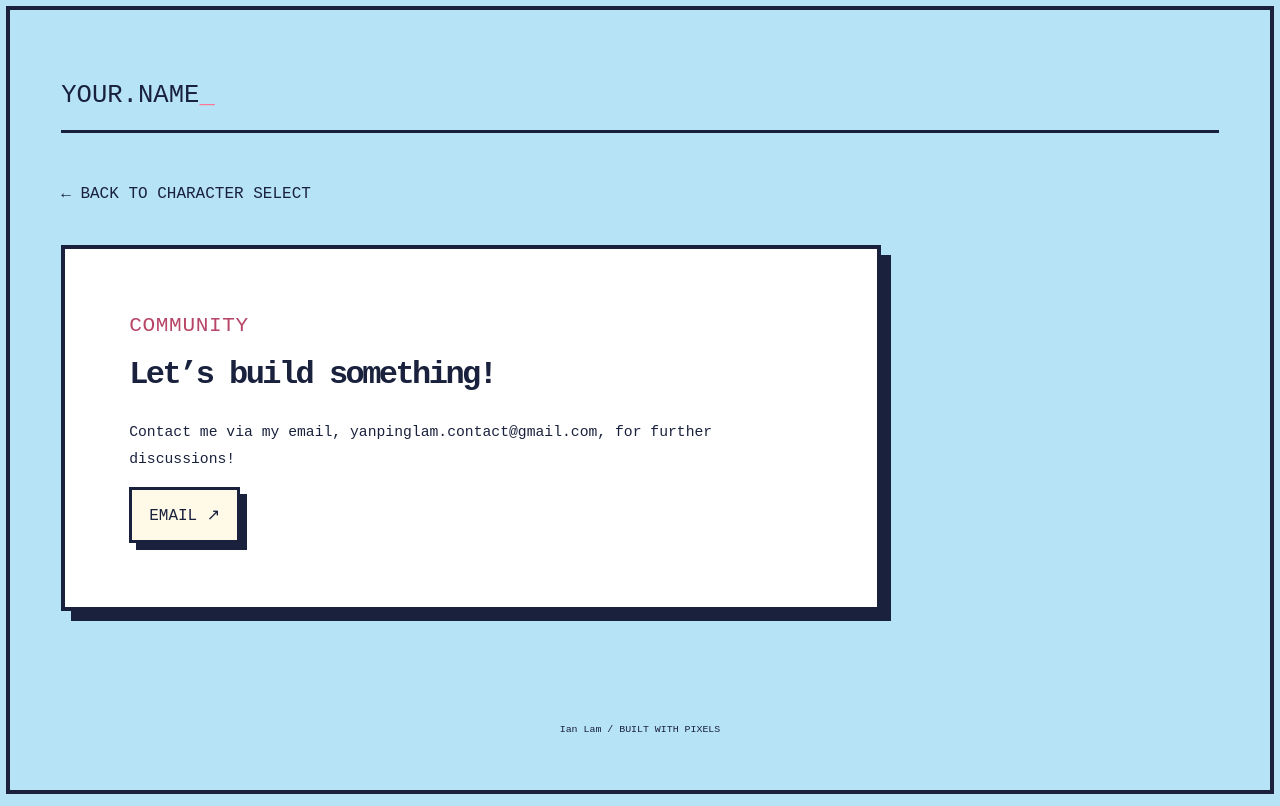
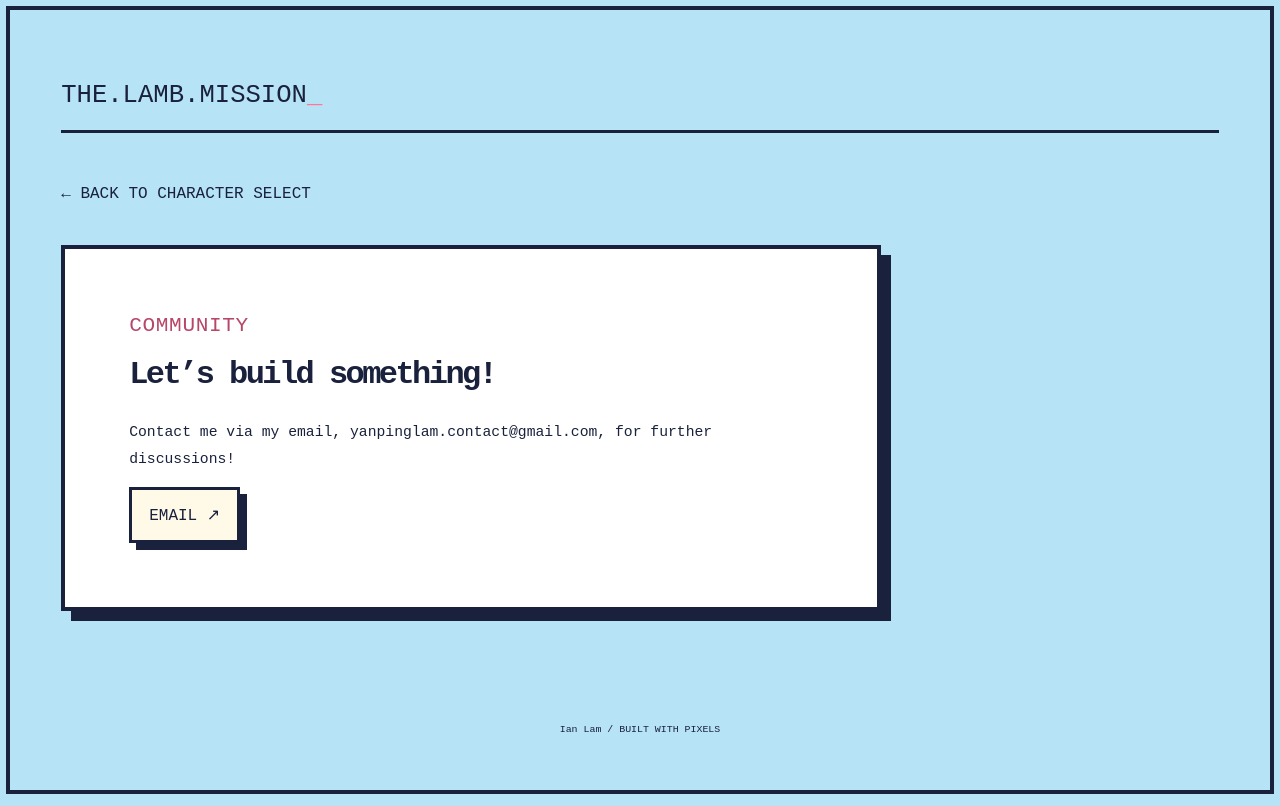
Before and after one commit to the-lamb-mission/the-lamb-mission.github.io, a plain HTML site: page contact.html in a window 1280 px wide. Drawn offline with Linux system fonts and the light colour scheme; a web font is replaced by a local one.

Commit message:
Update site brand name in contact.html

```diff
--- a/contact.html
+++ b/contact.html
@@ -8,7 +8,7 @@
   </head>
   <body>
     <div class="site-viewport">
-      <header class="site-header site-container"><a class="site-brand" href="index.html">YOUR.NAME<span>_</span></a></header>
+      <header class="site-header site-container"><a class="site-brand" href="index.html">THE.LAMB.MISSION<span>_</span></a></header>
       <main class="detail-page site-container">
         <a class="detail-page__back" href="index.html#character-select">← BACK TO CHARACTER SELECT</a>
         <article class="detail-page__card">
```
